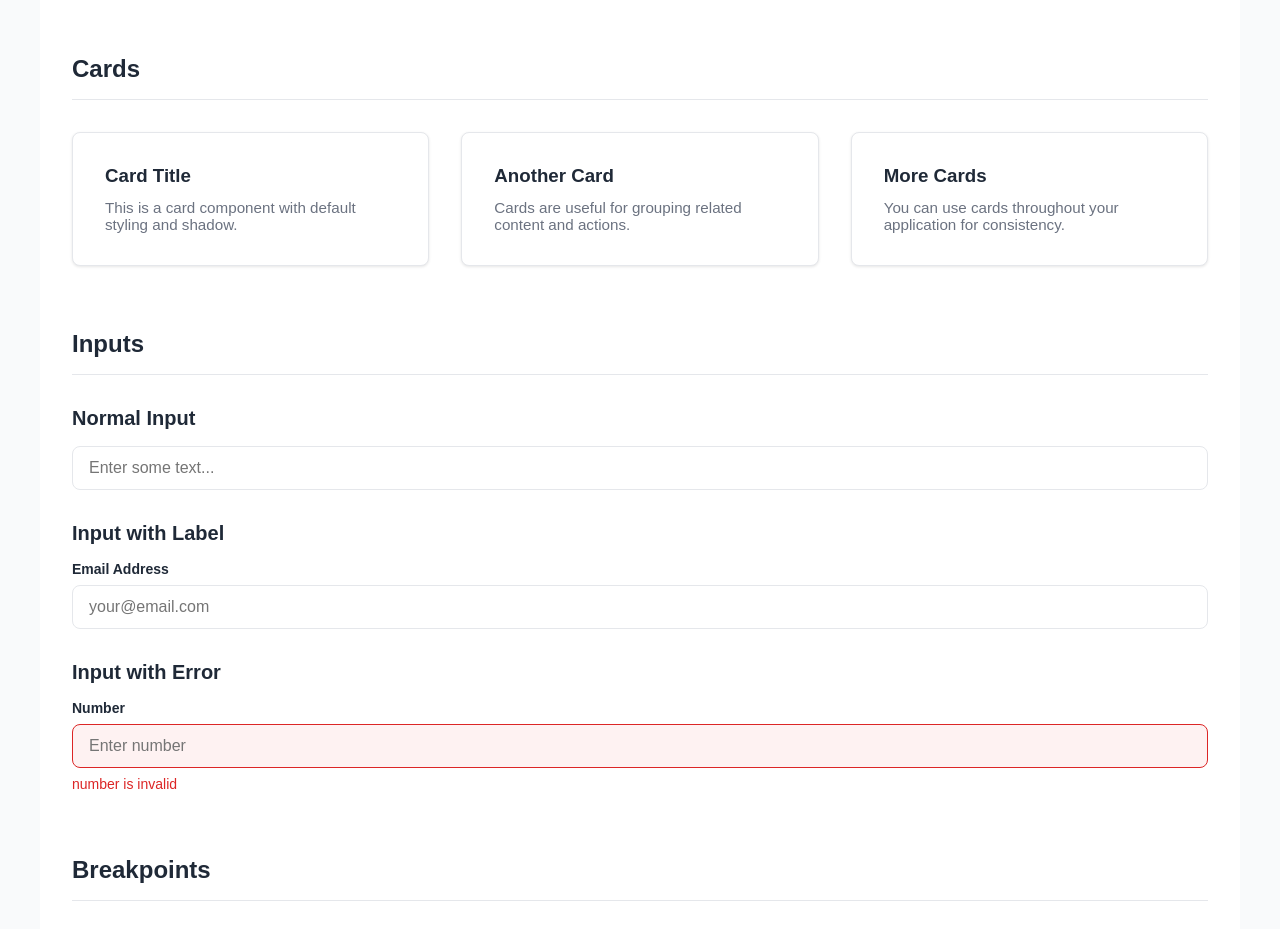
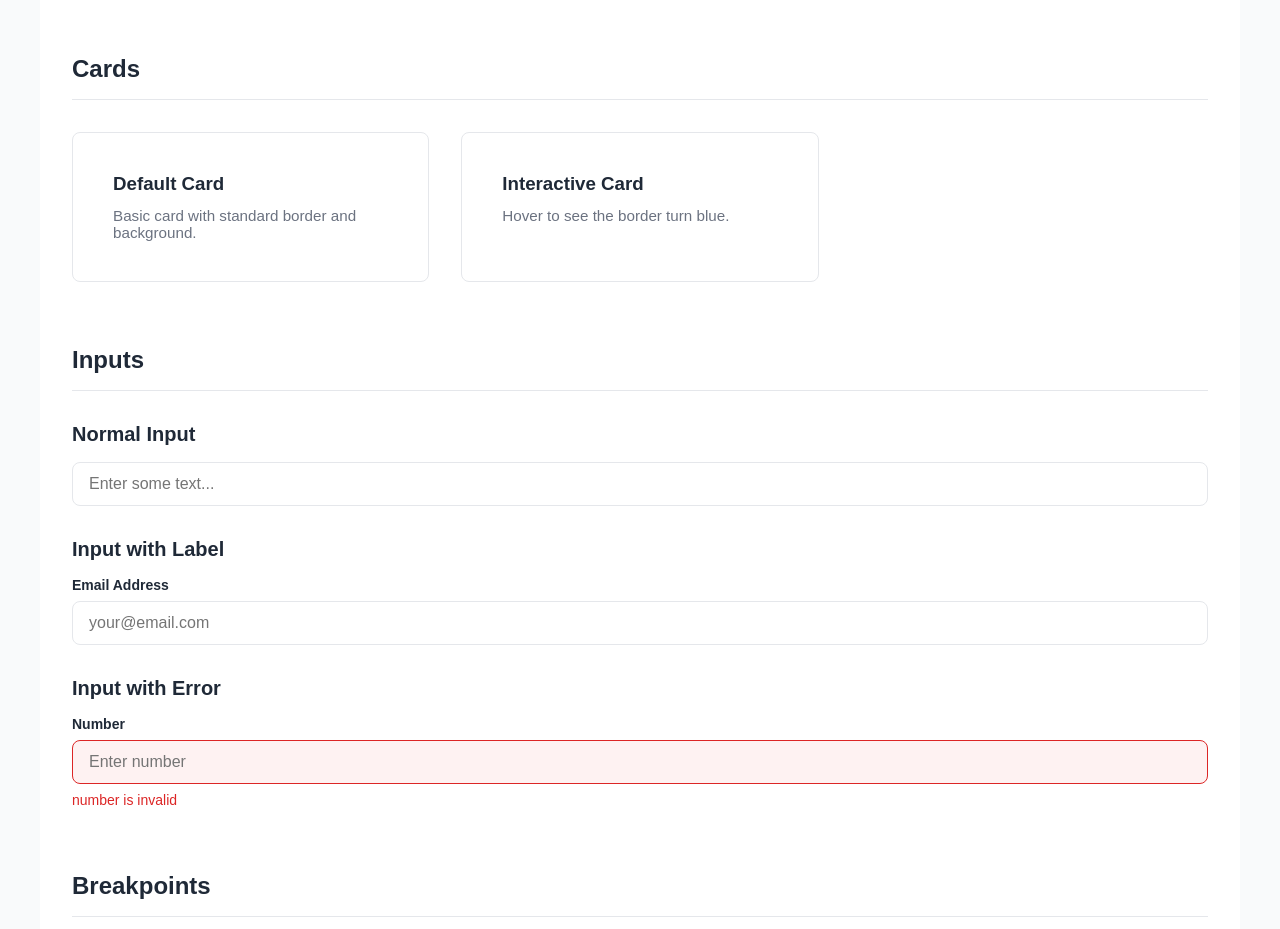
Before and after one commit to jasonzhwang/currency-converter, a Next.js app: page /design-system in a window 1280 px wide. Shown: the part 2980-3909 px from the top of the page. Built offline with nearby package versions, Linux system fonts and the light colour scheme.

Commit message:
feat: add interactive card to design system card section

```diff
--- a/src/design-system/DesignSystem.module.scss
+++ b/src/design-system/DesignSystem.module.scss
@@ -216,7 +216,7 @@
 /* Cards */
 .cardGrid {
   display: grid;
-  grid-template-columns: repeat(auto-fit, minmax(250px, 1fr));
+  grid-template-columns: repeat(3, 1fr);
   gap: $spacing-xl + $spacing-sm;
 
   h3 {
@@ -229,6 +229,11 @@
     color: $color-text-gray;
     font-size: 0.95rem;
   }
+}
+
+/* DS-only: add inner padding to Card content */
+.paddedCard {
+  padding: $spacing-xl + $spacing-lg;
 }
 
 /* Breakpoints */
--- a/src/design-system/components/Card/Card.module.scss
+++ b/src/design-system/components/Card/Card.module.scss
@@ -1,14 +1,17 @@
 @import "../../../styles/variables.scss";
 
 .card {
+  border: 1px solid $color-border-gray;
+  border-radius: $spacing-sm;
   background-color: $color-bg-white;
-  border: 1px solid $color-border-gray;
-  border-radius: $radius-md;
-  padding: $spacing-2xl;
-  box-shadow: 0 1px 3px rgba(0, 0, 0, 0.1);
-  transition: box-shadow 0.2s ease;
+  transition: all 0.2s ease-in-out;
 
-  &:hover {
-    box-shadow: 0 4px 6px rgba(0, 0, 0, 0.1);
+  &.interactive {
+    cursor: pointer;
+
+    &:hover {
+      border-color: $color-primary-blue;
+      box-shadow: 0 2px 8px rgba(0, 0, 0, 0.1);
+    }
   }
 }
--- a/src/design-system/components/Card/index.tsx
+++ b/src/design-system/components/Card/index.tsx
@@ -4,10 +4,12 @@ import styles from "./Card.module.scss";
 interface CardProps {
   children: ReactNode;
   className?: string;
+  interactive?: boolean;
 }
 
-const Card: React.FC<CardProps> = ({ children, className = "" }) => {
-  return <div className={`${styles.card} ${className}`}>{children}</div>;
+const Card: React.FC<CardProps> = ({ children, className = "", interactive = false }) => {
+  const interactiveClass = interactive ? styles.interactive : "";
+  return <div className={`${styles.card} ${interactiveClass} ${className}`.trim()}>{children}</div>;
 };
 
 export default Card;
--- a/src/pages/design-system.tsx
+++ b/src/pages/design-system.tsx
@@ -133,17 +133,13 @@ export default function DesignSystemPage() {
       <section className={styles.section}>
         <h2>Cards</h2>
         <div className={styles.cardGrid}>
-          <Card>
-            <h3>Card Title</h3>
-            <p>This is a card component with default styling and shadow.</p>
+          <Card className={styles.paddedCard}>
+            <h3>Default Card</h3>
+            <p>Basic card with standard border and background.</p>
           </Card>
-          <Card>
-            <h3>Another Card</h3>
-            <p>Cards are useful for grouping related content and actions.</p>
-          </Card>
-          <Card>
-            <h3>More Cards</h3>
-            <p>You can use cards throughout your application for consistency.</p>
+          <Card interactive className={styles.paddedCard}>
+            <h3>Interactive Card</h3>
+            <p>Hover to see the border turn blue.</p>
           </Card>
         </div>
       </section>
```
